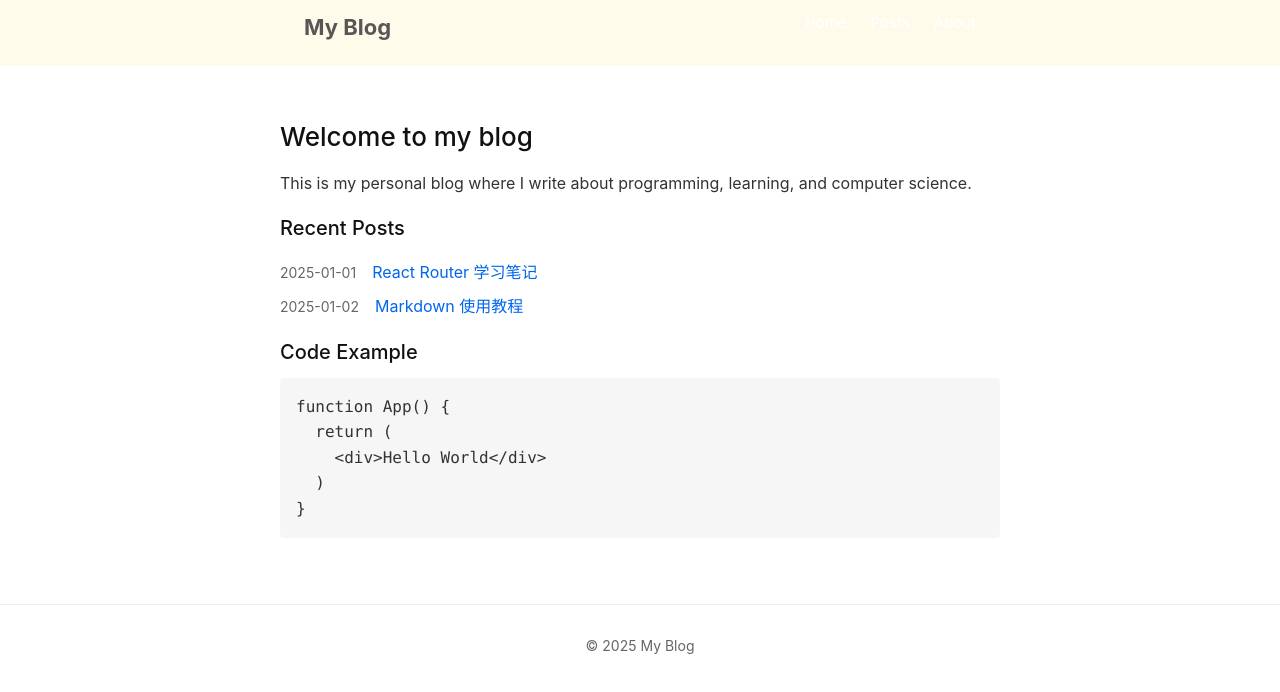
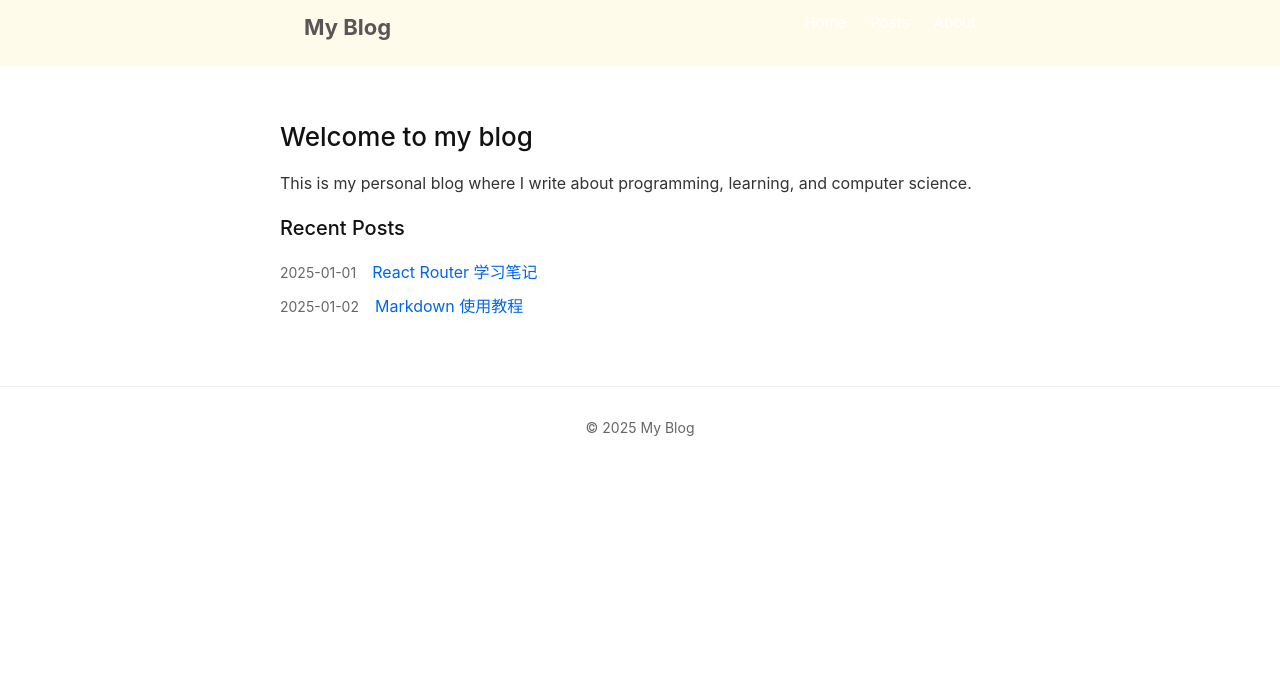
Before and after one commit to nannandemonkk/MyWeb, a React (Vite) app: page / in a window 1280 px wide. Shown: the top 692 px of the page. Built offline with nearby package versions, Linux system fonts and the light colour scheme.

Commit message:
first commit

```diff
--- a/src/App.jsx
+++ b/src/App.jsx
@@ -1,54 +1,13 @@
 import "./App.css";
-
+import Home from "./component/Home";
+import Nav from "./component/Nav";
 function App() {
   return (
     <div className="page">
-      {/* 顶部黑色导航 */}
-      <header className="site-header">
-        <div className="container">
-          <h1 className="site-title">My Blog</h1>
-          <nav className="site-nav">
-            <a href="/">Home</a>
-            <a href="/posts">Posts</a>
-            <a href="/about">About</a>
-          </nav>
-        </div>
-      </header>
-
+      {/* 顶部导航 */}
+      <Nav />
       {/* 内容区域 */}
-      <main className="container content">
-        <div className="post">
-          <h2>Welcome to my blog</h2>
-          <p>
-            This is my personal blog where I write about programming, learning,
-            and computer science.
-          </p>
-
-          <h3>Recent Posts</h3>
-          <ul className="post-list">
-            <li>
-              <span>2025-01-01</span>
-              <a href="/post/1">React Router 学习笔记</a>
-            </li>
-            <li>
-              <span>2025-01-02</span>
-              <a href="/post/2">Markdown 使用教程</a>
-            </li>
-          </ul>
-
-          <h3>Code Example</h3>
-          <pre>
-            <code>
-              {`function App() {
-  return (
-    <div>Hello World</div>
-  )
-}`}
-            </code>
-          </pre>
-        </div>
-      </main>
-
+      <Home />
       {/* 底部 */}
       <footer className="site-footer">
         <div className="container">© 2025 My Blog</div>
--- a/src/component/Home.jsx
+++ b/src/component/Home.jsx
@@ -0,0 +1,25 @@
+export default function Home() {
+  return (
+    <main className="container content">
+      <div className="post">
+        <h2>Welcome to my blog</h2>
+        <p>
+          This is my personal blog where I write about programming, learning,
+          and computer science.
+        </p>
+
+        <h3>Recent Posts</h3>
+        <ul className="post-list">
+          <li>
+            <span>2025-01-01</span>
+            <a href="/post/1">React Router 学习笔记</a>
+          </li>
+          <li>
+            <span>2025-01-02</span>
+            <a href="/post/2">Markdown 使用教程</a>
+          </li>
+        </ul>
+      </div>
+    </main>
+  );
+}
--- /dev/null
+++ b/src/component/Nav.jsx
@@ -0,0 +1,14 @@
+export default function Nav() {
+  return (
+    <header className="site-header">
+      <div className="container">
+        <h1 className="site-title">My Blog</h1>
+        <nav className="site-nav">
+          <a href="/">Home</a>
+          <a href="/posts">Posts</a>
+          <a href="/about">About</a>
+        </nav>
+      </div>
+    </header>
+  );
+}
```
